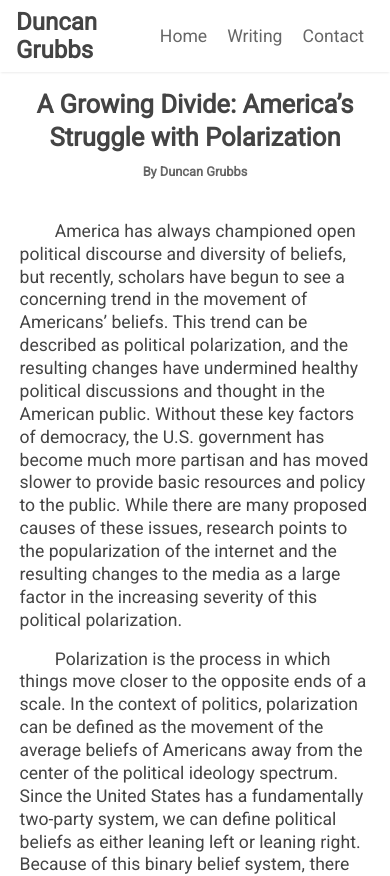
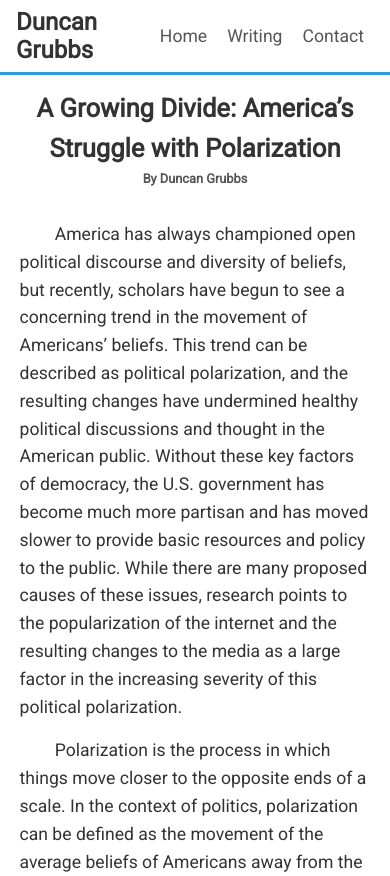
Before and after one commit to duncangrubbs/portfolio, a React (Create React App) app: page /writing in a window 390 px wide. Shown: the top 876 px of the page. Built offline with nearby package versions, Linux system fonts and the light colour scheme.

Commit message:
Finalize more content.

```diff
--- a/public/index.html
+++ b/public/index.html
@@ -3,7 +3,7 @@
   <head>
     <meta charset="utf-8">
     <meta name="viewport" content="width=device-width, initial-scale=1, shrink-to-fit=no">
-    <meta name="theme-color" content="#000000">
+    <meta name="theme-color" content="#2D9CDB">
     <!--
       manifest.json provides metadata used when your web app is added to the
       homescreen on Android. See https://developers.google.com/web/fundamentals/engage-and-retain/web-app-manifest/
--- a/src/css/main.css
+++ b/src/css/main.css
@@ -2,8 +2,8 @@
 :root {
   --theme-primary-color: #2D9CDB;
   --theme-secondary-color: rgb(161, 98, 98);
-  --theme-bold-text-color: #444;
-  --theme-text-color: #666;
+  --theme-bold-text-color: #333;
+  --theme-text-color: #555;
   --theme-light-color: #FFF;
 }
 
@@ -38,7 +38,8 @@ p {
   color: var(--theme-bold-text-color);
   padding: 0;
   margin: 0;
-  line-height: 1.3em;
+  line-height: 1.58;
+  font-weight: 400;
 }
 
 a {
@@ -101,8 +102,8 @@ a:hover {
 .writing {
   display: flex;
   flex-direction: column;
-  width: 50vw;
-  max-width: 700px;
+  width: 60vw;
+  max-width: 750px;
   margin: 0 auto;
   padding: 64px 0;
 }
--- a/src/css/mobile.css
+++ b/src/css/mobile.css
@@ -8,8 +8,10 @@
     flex-direction: column;
     padding: 72px 0 0 0;
   }
-
   .writing {
     width: 90vw;
   }
+  #scroll-tracker {
+    margin-top: 72px;
+  }
 }
--- a/src/routes/Home.js
+++ b/src/routes/Home.js
@@ -12,24 +12,26 @@ import NavBar from '../components/NavBar';
 import WritingCard from '../components/WritingCard';
 import ProjectCard from '../components/ProjectCard';
 
+import resume from '../res/Duncan Grubbs Resume.pdf';
+
 const Home = () => (
   <div>
     <NavBar page="Home" />
     <div className="home__content">
       <div className="home__grid-item">
-        <h1>About</h1>
+        <h1>About Me</h1>
         <p>
           Hello! My name is Duncan Grubbs and I am from the San Francisco Bay Area.
           I am currently an undergraduate student at the University of Rochester pursuing a B.S.
           in Computer Science and a minor in Mathematics. I love web and app
           development and have experience with Java, Javascript, Python, C, and R.
-          This website was built from scratch using React.js.
+          This website was built using React.js.
           You can find me on <a rel="noopenner external" href="https://github.com/duncangrubbs"> Github</a>,
           <a rel="noopenner external" href="https://www.linkedin.com/in/duncan-grubbs-01979a14a/"> LinkedIn</a>,
           <a rel="noopenner external" href="https://www.facebook.com/duncan.grubbs.7"> Facebook</a>,
           and <a rel="noopenner external" href="https://www.instagram.com/slamdunkkkkk/"> Instagram</a>.
         </p>
-        <a href="../res/Duncan Grubbs Resume.pdf" download className="home__resume">
+        <a href={resume} download target="_self" className="home__resume">
           <svg fill="#FFFFFF" height="16" viewBox="0 0 24 24" width="16" xmlns="http://www.w3.org/2000/svg">
             <path d="M19 9h-4V3H9v6H5l7 7 7-7zM5 18v2h14v-2H5z"/>
             <path d="M0 0h24v24H0z" fill="none"/>
@@ -44,10 +46,18 @@ const Home = () => (
       <div className="home__grid-item">
       <h1>Technical Work</h1>
       <div className="home__projects">
-        <a href="https://www.barterout.com"><ProjectCard _id="barterout" title="BarterOut"/></a>
-        <a href="https://github.com/SebastianBoyd/lettuce-go"><ProjectCard _id="letsgo" title="Let's Go"/></a>
-        <a href="https://github.com/AlexanderOtavka/square-tab"><ProjectCard _id="squaretab" title="Square Tab"/></a>
-        <a href="https://github.com/DHSDevelopersClub/hack4health"><ProjectCard _id="h4h" title="Hack for Health"/></a>
+        <a href="https://www.barterout.com">
+          <ProjectCard _id="barterout" title="BarterOut"/>
+        </a>
+        <a href="https://github.com/SebastianBoyd/lettuce-go">
+          <ProjectCard _id="letsgo" title="Let's Go"/>
+        </a>
+        <a href="https://github.com/AlexanderOtavka/square-tab">
+          <ProjectCard _id="squaretab" title="Square Tab"/>
+        </a>
+        <a href="https://github.com/DHSDevelopersClub/hack4health">
+          <ProjectCard _id="h4h" title="Hack for Health"/>
+        </a>
       </div>
       </div>
     </div>
--- a/src/routes/writing/Polarization.js
+++ b/src/routes/writing/Polarization.js
@@ -13,9 +13,15 @@ class Polarization extends Component {
   componentDidMount() {
     const scrollTracker = document.getElementById('scroll-tracker');
     document.addEventListener('scroll', (evt) => {
-      const BONUS = evt.target.scrollingElement.scrollHeight * .1;
-      const percent = evt.target.scrollingElement.scrollTop / evt.target.scrollingElement.scrollHeight;
-      const pixCalc = (evt.target.scrollingElement.scrollWidth + BONUS) * percent;
+      const limit = Math.max(
+        document.body.scrollHeight,
+        document.body.offsetHeight,
+        document.documentElement.clientHeight,
+        document.documentElement.scrollHeight,
+        document.documentElement.offsetHeight
+      );
+      const percent = (evt.target.scrollingElement.scrollTop + document.documentElement.clientHeight) / limit;
+      const pixCalc = (document.documentElement.clientWidth) * percent;
       scrollTracker.style.width = `${pixCalc}px`;
     });
   }
```
Also changed, not shown: 1 other file (tests, documents, lock files or other folders). Lines whose indentation alone changed are shown as unchanged.
